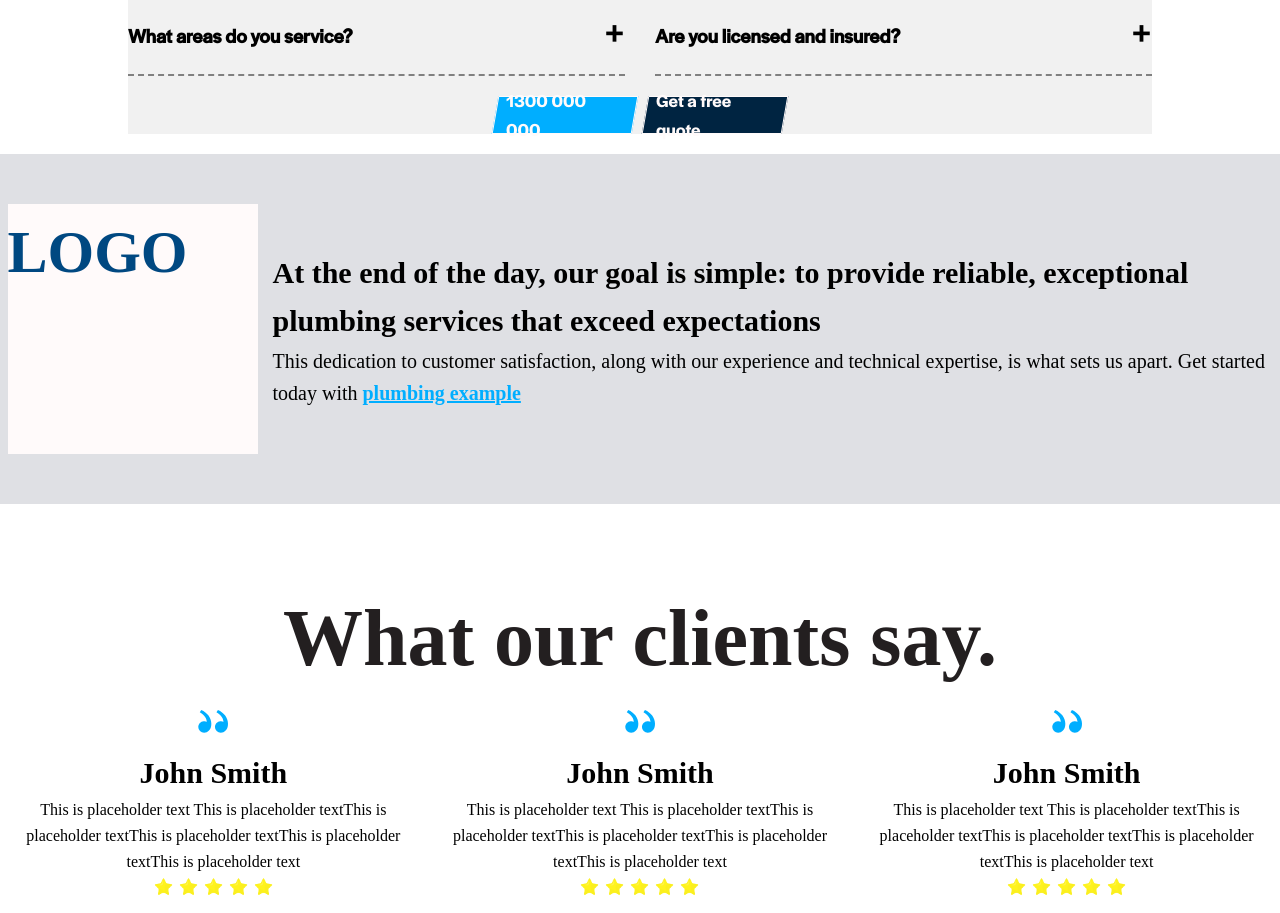
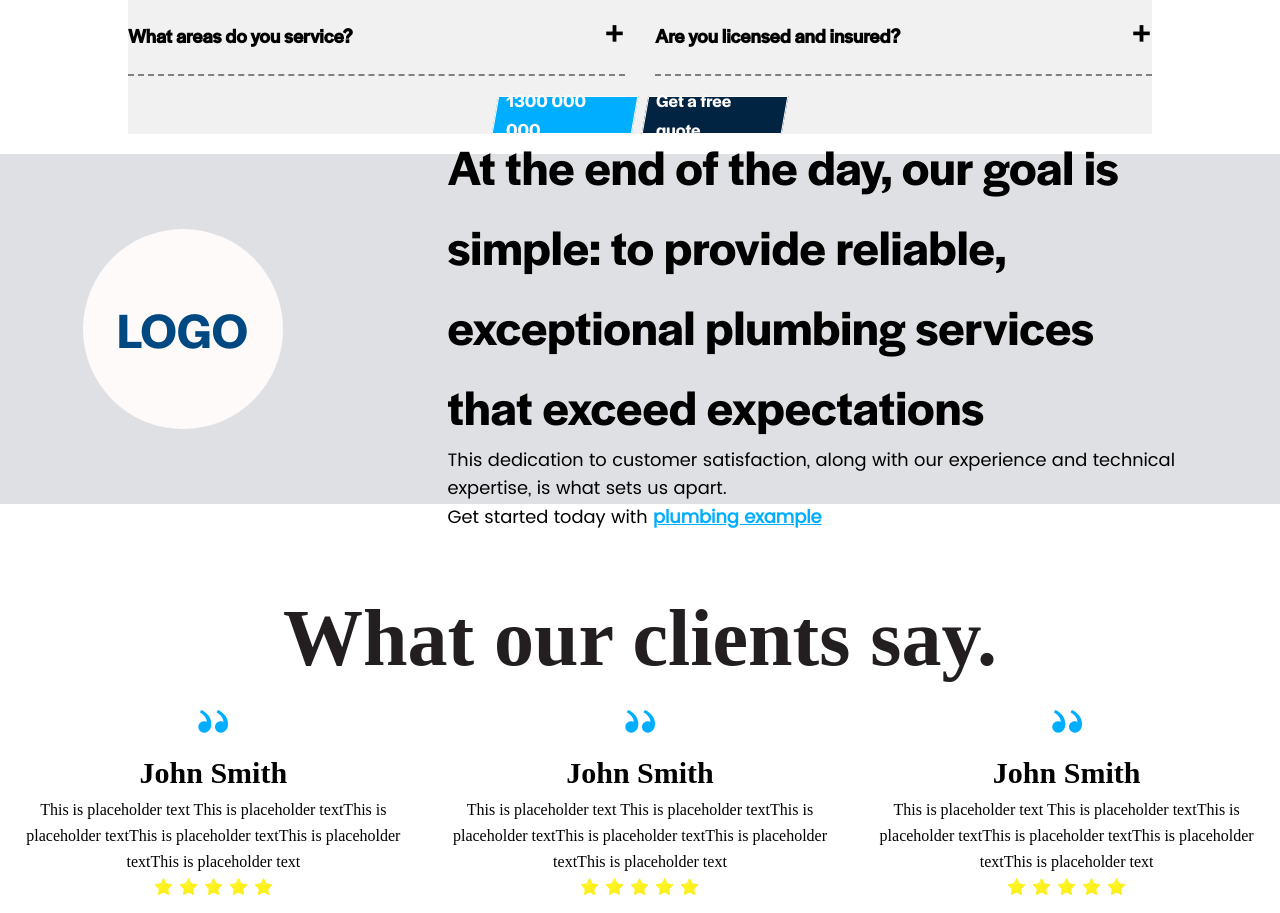
Before and after one commit to LeiliAQ/landingpage, a React (Create React App) app: page / in a window 1280 px wide. Shown: the part 4060-4973 px from the top of the page. Built offline with nearby package versions, Linux system fonts and the light colour scheme.

Commit message:
Example fonts

```diff
--- a/src/components/Example.css
+++ b/src/components/Example.css
@@ -10,20 +10,29 @@
 .example-logo{
     background: snow;
     color:#004881;
-    font-size: 6rem;
-    font-weight: bold;
-    width: 25rem;
-    height: 25rem;
+    font-size: 5rem;
+    width: 20rem;
+    height: 20rem;
+    border-radius: 50%;
+    display: flex;
+    justify-content: center;
+    align-items: center;
+    flex-shrink: 0;
+    font-family: Halyard Display-Bold;
 }
 .example-text{
     max-width: 100rem;
 }
 .upper-example-text{
-    font-size: 3rem;
-    font-weight: bold
+    font-size: 50px;
+    font-family: Halyard Display-Bold;
+    font-weight: bold;
+    max-width: 70rem;
 }
 .lower-example-text{
-    font-size: 2rem;
+    font-size: 18px;
+    font-family: popins;
+    max-width: 75rem;
 }
 .example-link{
     text-decoration: underline;
--- a/src/components/Example.js
+++ b/src/components/Example.js
@@ -5,13 +5,13 @@ export default class Example extends Component {
   render() {
     return (
       <div className='exampleBox'>
-            <div className="example-logo logo">LOGO</div>
+            <div className="example-logo "><span>LOGO</span></div>
             <div className='example-text'>
                 <p className="upper-example-text">At the end of the day, our goal is simple: to
                     provide reliable, exceptional plumbing services
                     that exceed expectations</p>
                 <div className="lower-example-text">This dedication to customer satisfaction, along with our experience and technical expertise, is what
-                    sets us apart.
+                    sets us apart. <br />
                     Get started today with <a className='example-link' href='#0'>plumbing example</a> </div>
             </div>
       </div>
```
